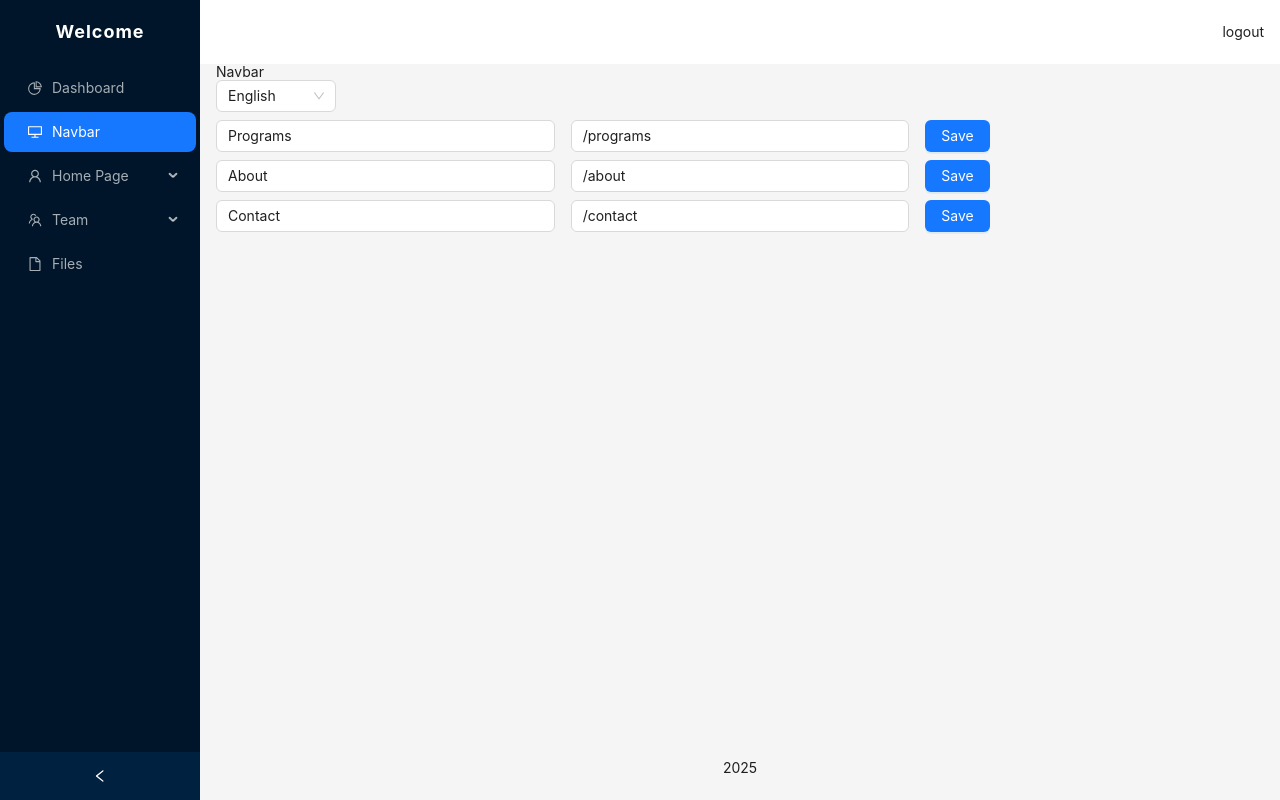
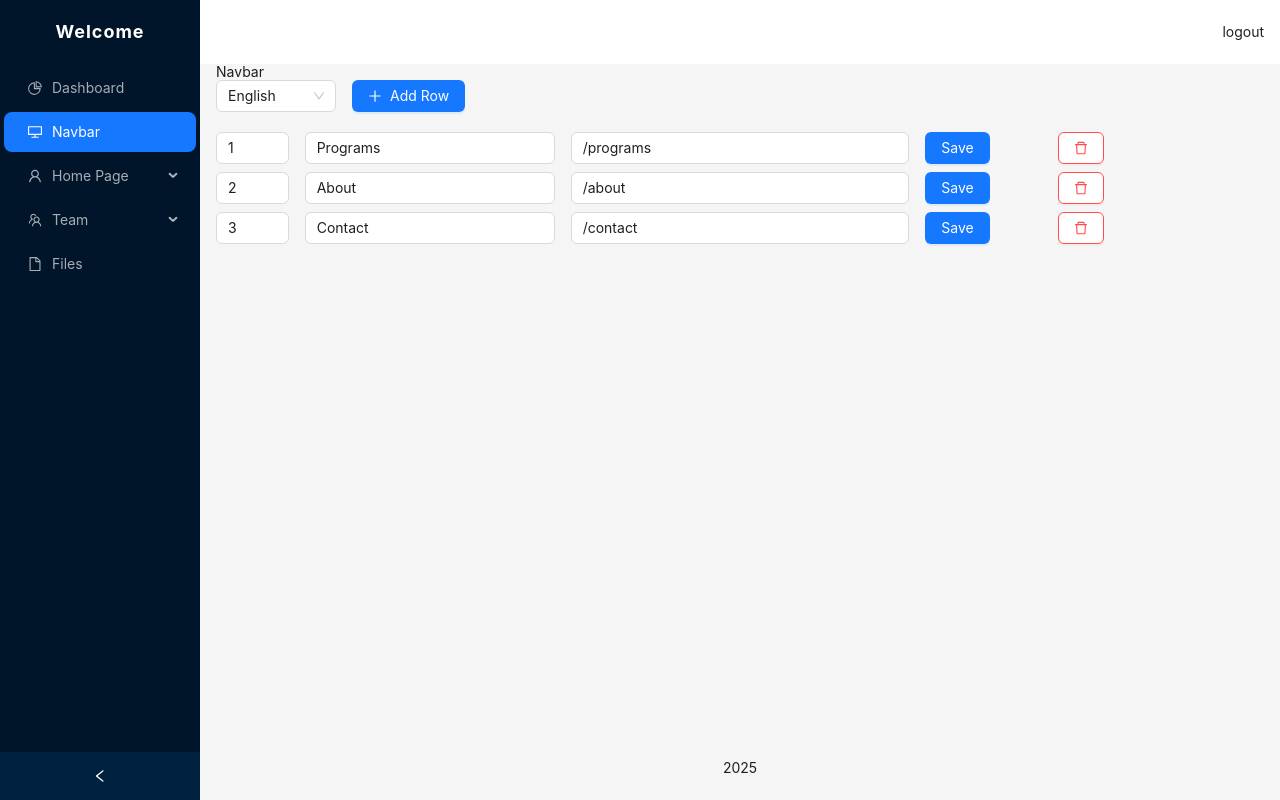
Before and after one commit to Laura-Badalyan/project_it, a Next.js app: page /admin/navbar in a window 1280 px wide. Built offline with nearby package versions, Linux system fonts and the light colour scheme.

Commit message:
add navbar

```diff
--- a/app/(protected-pages)/admin/navbar/_components/Fields.tsx
+++ b/app/(protected-pages)/admin/navbar/_components/Fields.tsx
@@ -1,161 +1,175 @@
 'use client'
 
 import React, { useState } from 'react';
-import { Button, Row, Col, Input, Select, Space } from 'antd';
+import { Button, Row, Col, Input, Select, Space, InputNumber } from 'antd';
+import { DeleteOutlined, PlusOutlined } from '@ant-design/icons';
+
+type MenuItem = {
+  id: number;
+  order: number;
+  label: string;
+  path: string;
+}
+
+const initialData = {
+  en: [
+    { id: 1, order: 1, label: 'Programs', path: '/programs' },
+    { id: 2, order: 2, label: 'About', path: '/about' },
+    { id: 3, order: 3, label: 'Contact', path: '/contact' },
+  ],
+  am: [
+    { id: 1, order: 1, label: 'Ծրագրեր', path: '/programs' },
+    { id: 2, order: 2, label: 'Մեր մասին', path: '/about' },
+    { id: 3, order: 3, label: 'Կապ', path: '/contact' },
+  ],
+  ru: [
+    { id: 1, order: 1, label: 'Программы', path: '/programs' },
+    { id: 2, order: 2, label: 'О нас', path: '/about' },
+    { id: 3, order: 3, label: 'Контакты', path: '/contact' },
+  ],
+};
 
 export function Fields() {
-  const [selectedLang, setSelectedLang] = useState('en');
+  const [selectedLang, setSelectedLang] = useState<'en' | 'am' | 'ru'>('en');
+  const [data, setData] = useState(initialData);
 
-  const handleChange = (value: string) => {
-    setSelectedLang(value)
+  const handleChangeLang = (value: 'en' | 'am' | 'ru') => {
+    setSelectedLang(value);
+  };
+
+  const handleUpdate = (id: number, key: keyof MenuItem, value: string | number) => {
+    setData((prev) => {
+      const updated = Object.fromEntries(
+        Object.entries(prev).map(([lang, items]) => [
+          lang,
+          items.map((item) =>
+            item.id === id
+              ? {
+                ...item,
+                [key]: value,
               }
+              : item
+          ),
+        ])
+      );
+      if (key === 'order') {
+        Object.keys(updated).forEach((lang) => {
+          updated[lang].sort((a, b) => a.order - b.order);
+        });
+      }
+
+      return updated as typeof prev;
+    });
+  };
+
+  const handleRemove = (id: number) => {
+    setData((prev) => {
+      const updated = Object.fromEntries(
+        Object.entries(prev).map(([lang, items]) => [
+          lang,
+          items.filter((item) => item.id !== id),
+        ])
+      );
+      return updated as typeof prev;
+    });
+  };
+
+
+  const handleAddRow = () => {
+    setData((prev) => {
+      const newId =
+        Math.max(
+          ...Object.values(prev)
+            .flat()
+            .map((i) => i.id),
+          0
+        ) + 1;
+
+      const newItem: MenuItem = {
+        id: newId,
+        order: newId,
+        label: '',
+        path: '',
+      };
+
+      const updated = Object.fromEntries(
+        Object.entries(prev).map(([lang, items]) => [
+          lang,
+          [...items, { ...newItem }],
+        ])
+      );
+
+      return updated as typeof prev;
+    });
+  };
+
+  const saveText = {
+    en: 'Save',
+    am: 'Պահպանել',
+    ru: 'Сохранить',
+  };
 
   return (
     <Space className="w-full" direction="vertical">
+      <Row gutter={16} align="middle" style={{ marginBottom: 12 }}>
+        <Col>
           <Select
             defaultValue="en"
             style={{ width: 120 }}
-        onChange={handleChange}
+            onChange={handleChangeLang}
             options={[
               { value: 'en', label: 'English' },
               { value: 'am', label: 'Armenian' },
               { value: 'ru', label: 'Russian' },
             ]}
           />
-
-      {selectedLang === 'en' && (
-        <Space direction="vertical" className="w-full">
-          <Row gutter={16} align="middle">
-            <Col span={8}>
-              <Input value="Programs"  />
         </Col>
-            <Col span={8}>
-              <Input value="/programs"  />
-            </Col>
-            <Col span={8}>
-              <Button type="primary" >
-                Save
+        <Col>
+          <Button
+            type="primary"
+            icon={<PlusOutlined />}
+            onClick={handleAddRow}
+          >
+            Add Row
           </Button>
         </Col>
       </Row>
-          <Row gutter={16} align="middle">
-            <Col span={8}>
-              <Input value="About"  />
+
+
+      <Space direction="vertical" className="w-full">
+        {data[selectedLang].map((item) => (
+          <Row key={item.id} gutter={16} align="middle">
+            <Col span={2}>
+              <InputNumber
+                min={1}
+                value={item.order}
+                onChange={(val) => handleUpdate(item.id, 'order', val || 1)}
+                style={{ width: '100%' }}
+              />
+            </Col>
+            <Col span={6}>
+              <Input
+                value={item.label}
+                onChange={(e) => handleUpdate(item.id, 'label', e.target.value)}
+              />
             </Col>
             <Col span={8}>
-              <Input value="/about"  />
+              <Input
+                value={item.path}
+                onChange={(e) => handleUpdate(item.id, 'path', e.target.value)}
+              />
             </Col>
-            <Col span={8}>
-              <Button type="primary" >
-                Save
+            <Col span={3}>
+              <Button type="primary">{saveText[selectedLang]}</Button>
+            </Col>
+            <Col span={3}>
+              <Button danger onClick={() => handleRemove(item.id)}>
+                <DeleteOutlined />
               </Button>
             </Col>
           </Row>
-          <Row gutter={16} align="middle">
-            <Col span={8}>
-              <Input value="Contact"  />
-            </Col>
-            <Col span={8}>
-              <Input value="/contact"  />
-            </Col>
-            <Col span={8}>
-              <Button type="primary" >
-                Save
-              </Button>
-            </Col>
-          </Row>
+        ))}
       </Space>
-      )}
-
-      {selectedLang === 'am' && (
-           <Space direction="vertical" className="w-full">
-            <Row gutter={16} align="middle">
-              <Col span={8}>
-                <Input value="Ծրագրեր"  />
-              </Col>
-              <Col span={8}>
-                <Input value="/programs"  />
-              </Col>
-              <Col span={8}>
-                <Button type="primary" >
-                  Պահպանել
-                </Button>
-              </Col>
-            </Row>
-            <Row gutter={16} align="middle">
-              <Col span={8}>
-                <Input value="Մեր մասին"  />
-              </Col>
-              <Col span={8}>
-                <Input value="/about"  />
-              </Col>
-              <Col span={8}>
-                <Button type="primary" >
-                  Պահպանել
-                </Button>
-              </Col>
-            </Row>
-            <Row gutter={16} align="middle">
-              <Col span={8}>
-                <Input value="Կապ"  />
-              </Col>
-              <Col span={8}>
-                <Input value="/contact"  />
-              </Col>
-              <Col span={8}>
-                <Button type="primary" >
-                  Պահպանել
-                </Button>
-              </Col>
-            </Row>
     </Space>
-        )}
-
-        {selectedLang === 'ru' && (
-            <Space direction="vertical" className="w-full">
-            <Row gutter={16} align="middle">
-              <Col span={8}>
-                <Input value="Программы"  />
-              </Col>
-              <Col span={8}>
-                <Input value="/programs"  />
-              </Col>
-              <Col span={8}>
-                <Button type="primary" >
-                  Сохранить
-                </Button>
-              </Col>
-            </Row>
-            <Row gutter={16} align="middle">
-              <Col span={8}>
-                <Input value="О нас"  />
-              </Col>
-              <Col span={8}>
-                <Input value="/about"  />
-              </Col>
-              <Col span={8}>
-                <Button type="primary" >
-                  Сохранить
-                </Button>
-              </Col>
-            </Row>
-            <Row gutter={16} align="middle">
-              <Col span={8}>
-                <Input value="Контакты"  />
-              </Col>
-              <Col span={8}>
-                <Input value="/contact"  />
-              </Col>
-              <Col span={8}>
-                <Button type="primary" >
-                  Сохранить
-                </Button>
-              </Col>
-            </Row>
-          </Space>
-        )}
-
-    </Space>
-  )
-
-};
+  );
+}
```
Also changed, not shown: app/(protected-pages)/admin/home/services/page.tsx (added). Lines whose indentation alone changed are shown as unchanged.
